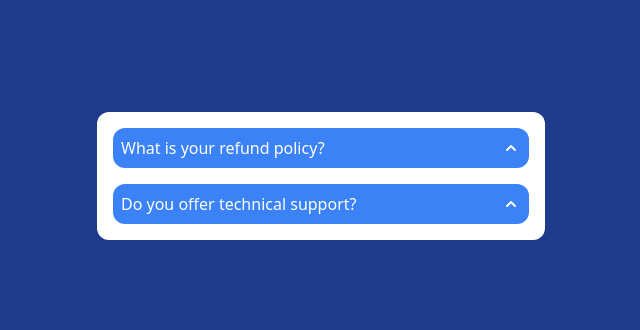
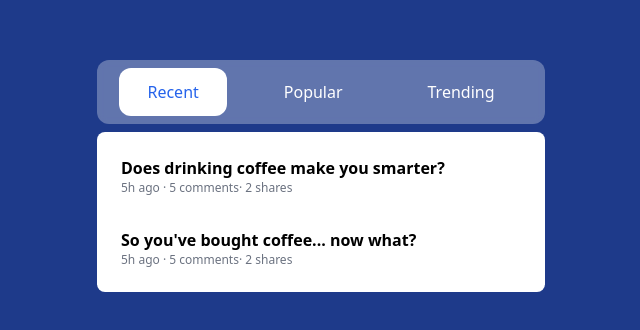
Before and after one commit to Hooseinsalari/tailwind-tutorial, a website: page postcss/public/index.html in a window 1280 px wide. Shown: the part 224-554 px from the top of the page, without its empty margins (319-959 px from the left). Drawn offline with nearby package versions, Linux system fonts and the light colour scheme; files that its build step writes are made by us from their sources.

Commit message:
create tabs

```diff
--- a/postcss/public/index.html
+++ b/postcss/public/index.html
@@ -8,35 +8,45 @@
     <link rel="stylesheet" href="./build/tailwind.css" />
   </head>
   <body class="bg-blue-900 h-screen flex items-center justify-center">
-    <div class="max-w-md w-full bg-white p-4 rounded-xl flex flex-col gap-4">
-      <!-- accordion num.1 -->
-      <div x-data="{tabOne: false}" class="ease-in-out duration-300">
-        <!-- Header -->
-        <div @click="tabOne = !tabOne" class="bg-blue-500 hover:bg-blue-600 hover:opacity-90 p-2 rounded-xl flex justify-between items-center cursor-pointer ease-in-out duration-300">
-          <span class="text-white">What is your refund policy?</span>
-          <svg :class="tabOne ? 'rotate-180' : ''" xmlns="http://www.w3.org/2000/svg" class="h-5 w-5 fill-white ease-in-out duration-300" viewBox="0 0 20 20" fill="currentColor">
-            <path fill-rule="evenodd" d="M14.707 12.707a1 1 0 01-1.414 0L10 9.414l-3.293 3.293a1 1 0 01-1.414-1.414l4-4a1 1 0 011.414 0l4 4a1 1 0 010 1.414z" clip-rule="evenodd" />
-          </svg>
+    <div x-data="{tabNum: 1, activeClass: 'bg-white text-blue-600'}" class="max-w-md w-full">
+        <!-- top buttons -->
+        <div class="backdrop-blur-sm bg-white/30 text-white p-2 rounded-xl flex items-center justify-around">
+          <button @click="tabNum = 1" :class="tabNum === 1 ? activeClass : '' " class="hover:bg-slate-300 hover:text-black px-7 py-3 rounded-xl focus:ring-2 focus:ring-blue-800">Recent</button>
+          <button @click="tabNum = 2" :class="tabNum === 2 ? activeClass : '' " class="hover:bg-slate-300 hover:text-black px-7 py-3 rounded-xl focus:ring-2 focus:ring-blue-800">Popular</button>
+          <button @click="tabNum = 3" :class="tabNum === 3 ? activeClass : '' " class="hover:bg-slate-300 hover:text-black px-7 py-3 rounded-xl focus:ring-2 focus:ring-blue-800">Trending</button>
         </div>
         <!-- content -->
-        <div x-show="tabOne" class="p-4 pt-2 ease-in-out duration-300">
-          If you're unhappy with your purchase for any reason, email us within 90 days and we'll refund you in full, no questions asked.
+        <div x-show="tabNum === 1" class="bg-white w-full p-4 mt-2 rounded-lg flex flex-col space-y-4">
+          <div class="p-2 flex flex-col">
+            <span class="font-bold">Does drinking coffee make you smarter?</span>
+            <span class="text-gray-500 text-xs">5h ago · 5 comments· 2 shares</span>
+          </div>
+          <div class="p-2 flex flex-col">
+            <span class="font-bold">So you've bought coffee... now what?</span>
+            <span class="text-gray-500 text-xs">5h ago · 5 comments· 2 shares</span>
+          </div>
         </div>
-      </div>
-      <!-- accordion num.2 -->
-      <div x-data="{tabTwo: false}">
-        <!-- Header -->
-        <div @click="tabTwo = !tabTwo" class="bg-blue-500 hover:bg-blue-600 hover:opacity-90 p-2 rounded-xl flex justify-between items-center cursor-pointer ease-in-out duration-300">
-          <span class="text-white">Do you offer technical support?</span>
-          <svg :class="tabTwo ? 'rotate-180' : ''" xmlns="http://www.w3.org/2000/svg" class="h-5 w-5 fill-white ease-in-out duration-300" viewBox="0 0 20 20" fill="currentColor">
-            <path fill-rule="evenodd" d="M14.707 12.707a1 1 0 01-1.414 0L10 9.414l-3.293 3.293a1 1 0 01-1.414-1.414l4-4a1 1 0 011.414 0l4 4a1 1 0 010 1.414z" clip-rule="evenodd" />
-          </svg>
+        <div x-show="tabNum === 2" class="bg-white w-full p-4 mt-2 rounded-lg flex flex-col space-y-4">
+          <div class="p-2 flex flex-col">
+            <span class="font-bold">Is tech making coffee better or worse?</span>
+            <span class="text-gray-500 text-xs">5h ago · 5 comments· 2 shares</span>
+          </div>
+          <div class="p-2 flex flex-col">
+            <span class="font-bold">So you've bought coffee... now what?</span>
+            <span class="text-gray-500 text-xs">5h ago · 5 comments· 2 shares</span>
+          </div>
         </div>
-        <!-- content -->
-        <div x-show="tabTwo" class="p-4 pt-2">
-          No .
+        <div x-show="tabNum === 3" class="bg-white w-full p-4 mt-2 rounded-lg flex flex-col space-y-4">
+          <div class="p-2 flex flex-col">
+            <span class="font-bold">Ask Me Anything: 10 answers to your questions about coffee</span>
+            <span class="text-gray-500 text-xs">5h ago · 5 comments· 2 shares</span>
+          </div>
+          <div class="p-2 flex flex-col">
+            <span class="font-bold">So you've bought coffee... now what?</span>
+            <span class="text-gray-500 text-xs">5h ago · 5 comments· 2 shares</span>
+          </div>
         </div>
-      </div>
+
     </div>
   </body>
   <script src="//unpkg.com/alpinejs" defer></script>
```
